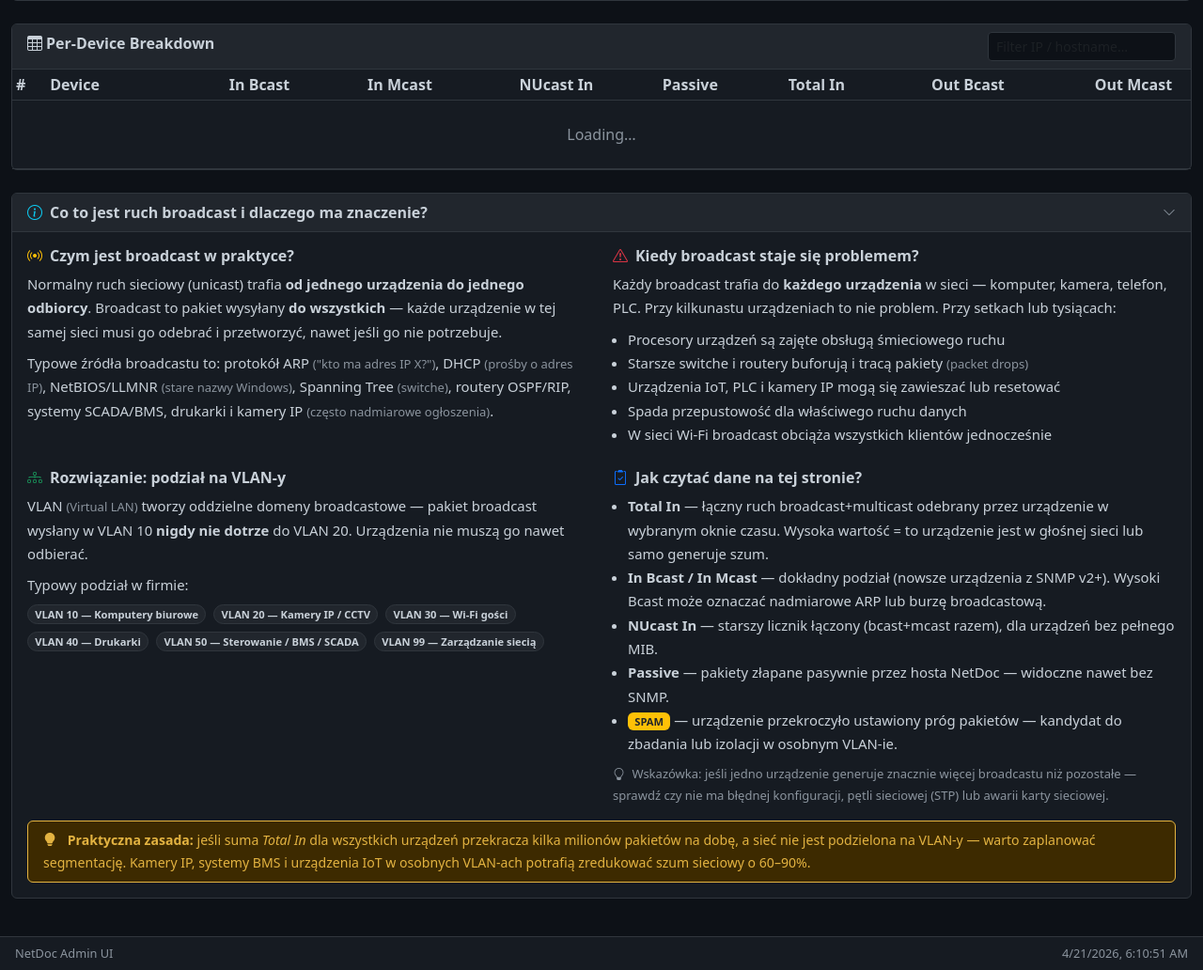
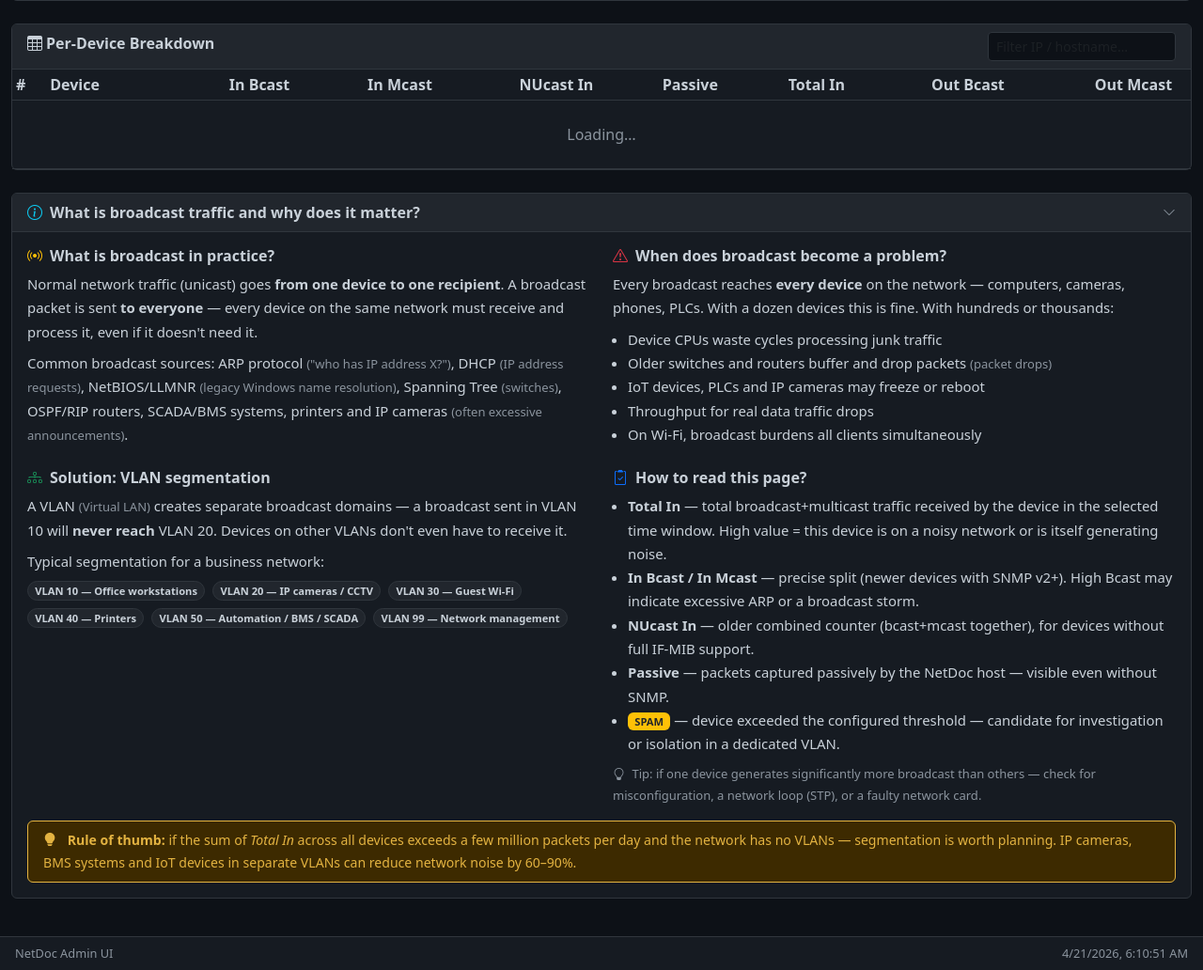
Before and after one commit to NetPlusRS/netdoc, a Flask app: page /broadcast-traffic in a window 1280 px wide; the page is wider, and only the part inside the window is pictured. Shown: the part 691-1723 px from the top of that part at 94% size. Run offline with Flask 3, Linux system fonts and the light colour scheme; data comes from the database, SQL or seed files in the repository; data that the repository does not hold is empty; some libraries are stand-ins or nearby versions.

Commit message:
i18n: translate all GUI templates from Polish to English
Translated all user-visible Polish text across 11 HTML templates:
broadcast_traffic, pro_feature, syslog, inventory, kb_ports,
device_detail, credentials, devices, chat, chat_history_session,
_device_row.

- Buttons, tooltips, labels, placeholders, table headers
- Filter dropdowns, modal text, empty states, error messages
- SNMP status icons in device list row
- Educational broadcast section (just added this session)

Co-Authored-By: Claude Sonnet 4.6 <noreply@anthropic.com>

```diff
--- a/netdoc/web/templates/broadcast_traffic.html
+++ b/netdoc/web/templates/broadcast_traffic.html
@@ -99,7 +99,7 @@
 <!-- Educational section -->
 <div class="card mt-4">
   <div class="card-header fw-semibold py-2 d-flex justify-content-between align-items-center" style="cursor:pointer" data-bs-toggle="collapse" data-bs-target="#eduSection">
-    <span><i class="bi bi-info-circle me-2 text-info"></i>Co to jest ruch broadcast i dlaczego ma znaczenie?</span>
+    <span><i class="bi bi-info-circle me-2 text-info"></i>What is broadcast traffic and why does it matter?</span>
     <i class="bi bi-chevron-down text-muted small"></i>
   </div>
   <div class="collapse show" id="eduSection">
@@ -108,71 +108,71 @@
       <div class="row g-4">
 
         <div class="col-md-6">
-          <h6 class="fw-bold mb-2"><i class="bi bi-broadcast text-warning me-2"></i>Czym jest broadcast w praktyce?</h6>
+          <h6 class="fw-bold mb-2"><i class="bi bi-broadcast text-warning me-2"></i>What is broadcast in practice?</h6>
           <p class="mb-2">
-            Normalny ruch sieciowy (unicast) trafia <strong>od jednego urządzenia do jednego odbiorcy</strong>.
-            Broadcast to pakiet wysyłany <strong>do wszystkich</strong> — każde urządzenie w tej samej sieci
-            musi go odebrać i przetworzyć, nawet jeśli go nie potrzebuje.
+            Normal network traffic (unicast) goes <strong>from one device to one recipient</strong>.
+            A broadcast packet is sent <strong>to everyone</strong> — every device on the same network
+            must receive and process it, even if it doesn't need it.
           </p>
           <p class="mb-0">
-            Typowe źródła broadcastu to: protokół ARP
-            <span class="text-muted small">("kto ma adres IP X?")</span>,
-            DHCP <span class="text-muted small">(prośby o adres IP)</span>,
-            NetBIOS/LLMNR <span class="text-muted small">(stare nazwy Windows)</span>,
-            Spanning Tree <span class="text-muted small">(switche)</span>,
-            routery OSPF/RIP, systemy SCADA/BMS,
-            drukarki i kamery IP <span class="text-muted small">(często nadmiarowe ogłoszenia)</span>.
+            Common broadcast sources: ARP protocol
+            <span class="text-muted small">("who has IP address X?")</span>,
+            DHCP <span class="text-muted small">(IP address requests)</span>,
+            NetBIOS/LLMNR <span class="text-muted small">(legacy Windows name resolution)</span>,
+            Spanning Tree <span class="text-muted small">(switches)</span>,
+            OSPF/RIP routers, SCADA/BMS systems,
+            printers and IP cameras <span class="text-muted small">(often excessive announcements)</span>.
           </p>
         </div>
 
         <div class="col-md-6">
-          <h6 class="fw-bold mb-2"><i class="bi bi-exclamation-triangle text-danger me-2"></i>Kiedy broadcast staje się problemem?</h6>
+          <h6 class="fw-bold mb-2"><i class="bi bi-exclamation-triangle text-danger me-2"></i>When does broadcast become a problem?</h6>
           <p class="mb-2">
-            Każdy broadcast trafia do <strong>każdego urządzenia</strong> w sieci — komputer, kamera, telefon, PLC.
-            Przy kilkunastu urządzeniach to nie problem. Przy setkach lub tysiącach:
+            Every broadcast reaches <strong>every device</strong> on the network — computers, cameras, phones, PLCs.
+            With a dozen devices this is fine. With hundreds or thousands:
           </p>
           <ul class="mb-0 ps-3">
-            <li>Procesory urządzeń są zajęte obsługą śmieciowego ruchu</li>
-            <li>Starsze switche i routery buforują i tracą pakiety <span class="text-muted small">(packet drops)</span></li>
-            <li>Urządzenia IoT, PLC i kamery IP mogą się zawieszać lub resetować</li>
-            <li>Spada przepustowość dla właściwego ruchu danych</li>
-            <li>W sieci Wi-Fi broadcast obciąża wszystkich klientów jednocześnie</li>
+            <li>Device CPUs waste cycles processing junk traffic</li>
+            <li>Older switches and routers buffer and drop packets <span class="text-muted small">(packet drops)</span></li>
+            <li>IoT devices, PLCs and IP cameras may freeze or reboot</li>
+            <li>Throughput for real data traffic drops</li>
+            <li>On Wi-Fi, broadcast burdens all clients simultaneously</li>
           </ul>
         </div>
 
         <div class="col-md-6">
-          <h6 class="fw-bold mb-2"><i class="bi bi-diagram-3 text-success me-2"></i>Rozwiązanie: podział na VLAN-y</h6>
+          <h6 class="fw-bold mb-2"><i class="bi bi-diagram-3 text-success me-2"></i>Solution: VLAN segmentation</h6>
           <p class="mb-2">
-            VLAN <span class="text-muted small">(Virtual LAN)</span> tworzy oddzielne domeny broadcastowe —
-            pakiet broadcast wysłany w VLAN 10 <strong>nigdy nie dotrze</strong> do VLAN 20.
-            Urządzenia nie muszą go nawet odbierać.
+            A VLAN <span class="text-muted small">(Virtual LAN)</span> creates separate broadcast domains —
+            a broadcast sent in VLAN 10 will <strong>never reach</strong> VLAN 20.
+            Devices on other VLANs don't even have to receive it.
           </p>
           <p class="mb-0">
-            Typowy podział w firmie:
+            Typical segmentation for a business network:
           </p>
           <div class="mt-2 d-flex flex-wrap gap-2">
-            <span class="badge rounded-pill" style="background:var(--bg3);color:var(--text);border:1px solid var(--border)">VLAN 10 — Komputery biurowe</span>
-            <span class="badge rounded-pill" style="background:var(--bg3);color:var(--text);border:1px solid var(--border)">VLAN 20 — Kamery IP / CCTV</span>
-            <span class="badge rounded-pill" style="background:var(--bg3);color:var(--text);border:1px solid var(--border)">VLAN 30 — Wi-Fi gości</span>
-            <span class="badge rounded-pill" style="background:var(--bg3);color:var(--text);border:1px solid var(--border)">VLAN 40 — Drukarki</span>
-            <span class="badge rounded-pill" style="background:var(--bg3);color:var(--text);border:1px solid var(--border)">VLAN 50 — Sterowanie / BMS / SCADA</span>
-            <span class="badge rounded-pill" style="background:var(--bg3);color:var(--text);border:1px solid var(--border)">VLAN 99 — Zarządzanie siecią</span>
+            <span class="badge rounded-pill" style="background:var(--bg3);color:var(--text);border:1px solid var(--border)">VLAN 10 — Office workstations</span>
+            <span class="badge rounded-pill" style="background:var(--bg3);color:var(--text);border:1px solid var(--border)">VLAN 20 — IP cameras / CCTV</span>
+            <span class="badge rounded-pill" style="background:var(--bg3);color:var(--text);border:1px solid var(--border)">VLAN 30 — Guest Wi-Fi</span>
+            <span class="badge rounded-pill" style="background:var(--bg3);color:var(--text);border:1px solid var(--border)">VLAN 40 — Printers</span>
+            <span class="badge rounded-pill" style="background:var(--bg3);color:var(--text);border:1px solid var(--border)">VLAN 50 — Automation / BMS / SCADA</span>
+            <span class="badge rounded-pill" style="background:var(--bg3);color:var(--text);border:1px solid var(--border)">VLAN 99 — Network management</span>
           </div>
         </div>
 
         <div class="col-md-6">
-          <h6 class="fw-bold mb-2"><i class="bi bi-clipboard2-check text-primary me-2"></i>Jak czytać dane na tej stronie?</h6>
+          <h6 class="fw-bold mb-2"><i class="bi bi-clipboard2-check text-primary me-2"></i>How to read this page?</h6>
           <ul class="mb-2 ps-3">
-            <li><strong>Total In</strong> — łączny ruch broadcast+multicast odebrany przez urządzenie w wybranym oknie czasu. Wysoka wartość = to urządzenie jest w głośnej sieci lub samo generuje szum.</li>
-            <li><strong>In Bcast / In Mcast</strong> — dokładny podział (nowsze urządzenia z SNMP v2+). Wysoki Bcast może oznaczać nadmiarowe ARP lub burzę broadcastową.</li>
-            <li><strong>NUcast In</strong> — starszy licznik łączony (bcast+mcast razem), dla urządzeń bez pełnego MIB.</li>
-            <li><strong>Passive</strong> — pakiety złapane pasywnie przez hosta NetDoc — widoczne nawet bez SNMP.</li>
-            <li><span class="badge bg-warning text-dark">SPAM</span> — urządzenie przekroczyło ustawiony próg pakietów — kandydat do zbadania lub izolacji w osobnym VLAN-ie.</li>
+            <li><strong>Total In</strong> — total broadcast+multicast traffic received by the device in the selected time window. High value = this device is on a noisy network or is itself generating noise.</li>
+            <li><strong>In Bcast / In Mcast</strong> — precise split (newer devices with SNMP v2+). High Bcast may indicate excessive ARP or a broadcast storm.</li>
+            <li><strong>NUcast In</strong> — older combined counter (bcast+mcast together), for devices without full IF-MIB support.</li>
+            <li><strong>Passive</strong> — packets captured passively by the NetDoc host — visible even without SNMP.</li>
+            <li><span class="badge bg-warning text-dark">SPAM</span> — device exceeded the configured threshold — candidate for investigation or isolation in a dedicated VLAN.</li>
           </ul>
           <p class="mb-0 text-muted small">
             <i class="bi bi-lightbulb me-1"></i>
-            Wskazówka: jeśli jedno urządzenie generuje znacznie więcej broadcastu niż pozostałe —
-            sprawdź czy nie ma błędnej konfiguracji, pętli sieciowej (STP) lub awarii karty sieciowej.
+            Tip: if one device generates significantly more broadcast than others —
+            check for misconfiguration, a network loop (STP), or a faulty network card.
           </p>
         </div>
 
@@ -180,10 +180,10 @@
 
       <div class="alert alert-warning mt-3 mb-0 py-2" style="font-size:.88rem">
         <i class="bi bi-lightbulb-fill me-2"></i>
-        <strong>Praktyczna zasada:</strong>
-        jeśli suma <em>Total In</em> dla wszystkich urządzeń przekracza kilka milionów pakietów na dobę,
-        a sieć nie jest podzielona na VLAN-y — warto zaplanować segmentację.
-        Kamery IP, systemy BMS i urządzenia IoT w osobnych VLAN-ach potrafią zredukować szum sieciowy o 60–90%.
+        <strong>Rule of thumb:</strong>
+        if the sum of <em>Total In</em> across all devices exceeds a few million packets per day
+        and the network has no VLANs — segmentation is worth planning.
+        IP cameras, BMS systems and IoT devices in separate VLANs can reduce network noise by 60–90%.
       </div>
 
     </div>
--- a/netdoc/web/templates/chat.html
+++ b/netdoc/web/templates/chat.html
@@ -170,7 +170,7 @@ function buildDebugPanel(toolDetails, userQuestion) {
   const det = document.createElement("details");
   det.className = "msg-debug";
   const sum = document.createElement("summary");
-  sum.innerHTML = "<i class='bi bi-braces me-1'></i>Co wysłano do AI (" + toolDetails.length + " zapytań do bazy)";
+  sum.innerHTML = "<i class='bi bi-braces me-1'></i>Sent to AI (" + toolDetails.length + " database queries)";
   det.appendChild(sum);
   const body = document.createElement("div");
   body.className = "debug-body";
@@ -178,7 +178,7 @@ function buildDebugPanel(toolDetails, userQuestion) {
   if (userQuestion) {
     const qDiv = document.createElement("div");
     qDiv.className = "debug-tool";
-    qDiv.innerHTML = "<div class='debug-tool-name'><i class='bi bi-person-fill me-1'></i>Pytanie użytkownika</div>" +
+    qDiv.innerHTML = "<div class='debug-tool-name'><i class='bi bi-person-fill me-1'></i>User question</div>" +
       "<div class='debug-tool-result'>" + escHtml(userQuestion) + "</div>";
     body.appendChild(qDiv);
     const hr = document.createElement("hr");
@@ -190,7 +190,7 @@ function buildDebugPanel(toolDetails, userQuestion) {
     d.className = "debug-tool";
     const inputStr = td.input && Object.keys(td.input).length
       ? Object.entries(td.input).map(([k,v]) => k + "=" + JSON.stringify(v)).join(", ")
-      : "brak parametrów";
+      : "no parameters";
     d.innerHTML =
       "<div class='debug-tool-name'><i class='bi bi-database me-1'></i>" + escHtml(td.tool) + "(" + escHtml(inputStr) + ")</div>" +
       "<div class='debug-tool-result'>" + escHtml(td.result || "") + "</div>";
--- a/netdoc/web/templates/credentials.html
+++ b/netdoc/web/templates/credentials.html
@@ -419,7 +419,7 @@
             <input type="number" name="device_id" class="form-control" placeholder="" min="1">
           </div>
           <div class="mb-2">
-            <label class="form-label small">Priority <span class="text-muted">(niższy numer = testowane WCZEŚNIEJ; 0 = zawsze pierwsze, 1 = domyślne, 1000 = ostatnie)</span></label>
+            <label class="form-label small">Priority <span class="text-muted">(lower = tested FIRST; 0 = always first, 1 = default, 1000 = last)</span></label>
             <input type="number" name="priority" class="form-control" value="1" min="0">
           </div>
           <div class="mb-2">
@@ -453,7 +453,7 @@
             <input type="password" name="password" class="form-control mt-1" placeholder="password / API key (empty = no change)">
           </div>
           <div class="mb-2">
-            <label class="form-label small">Priority <span class="text-muted">(niższy = wcześniej; 0=pierwsze, 1=domyślne)</span></label>
+            <label class="form-label small">Priority <span class="text-muted">(lower = earlier; 0=first, 1=default)</span></label>
             <input type="number" name="priority" id="editCredPrio" class="form-control">
           </div>
           <div class="mb-2">
--- a/netdoc/web/templates/pro_feature.html
+++ b/netdoc/web/templates/pro_feature.html
@@ -10,12 +10,12 @@
           <p class="text-muted mt-2">{{ description }}</p>
           <hr class="my-4">
           <p class="small text-muted">
-            Ta funkcja jest dostepna wylacznie w wersji <strong>NetDoc Pro</strong>.<br>
-            Skontaktuj sie z autorem aby uzyskac dostep do wersji Pro.
+            This feature is available exclusively in <strong>NetDoc Pro</strong>.<br>
+            Contact the author to get access to the Pro version.
           </p>
           <div class="d-grid gap-2 mt-3">
             <a href="/" class="btn btn-outline-secondary btn-sm">
-              <i class="bi bi-arrow-left me-1"></i>Wróć do Dashboard
+              <i class="bi bi-arrow-left me-1"></i>Back to Dashboard
             </a>
           </div>
         </div>
```
Also changed, not shown: netdoc/web/templates/_device_row.html (+16 -16 lines), netdoc/web/templates/chat_history_session.html (+7 -7 lines), netdoc/web/templates/device_detail.html (+24 -24 lines), netdoc/web/templates/devices.html (+19 -19 lines), netdoc/web/templates/inventory.html (+29 -29 lines), netdoc/web/templates/kb_ports.html (+21 -21 lines), netdoc/web/templates/syslog.html (+42 -42 lines).
